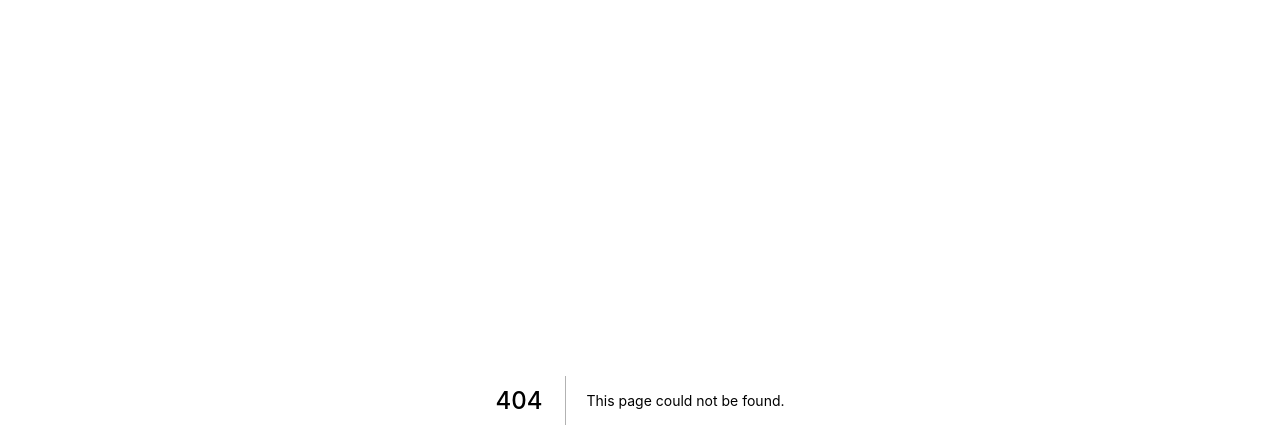
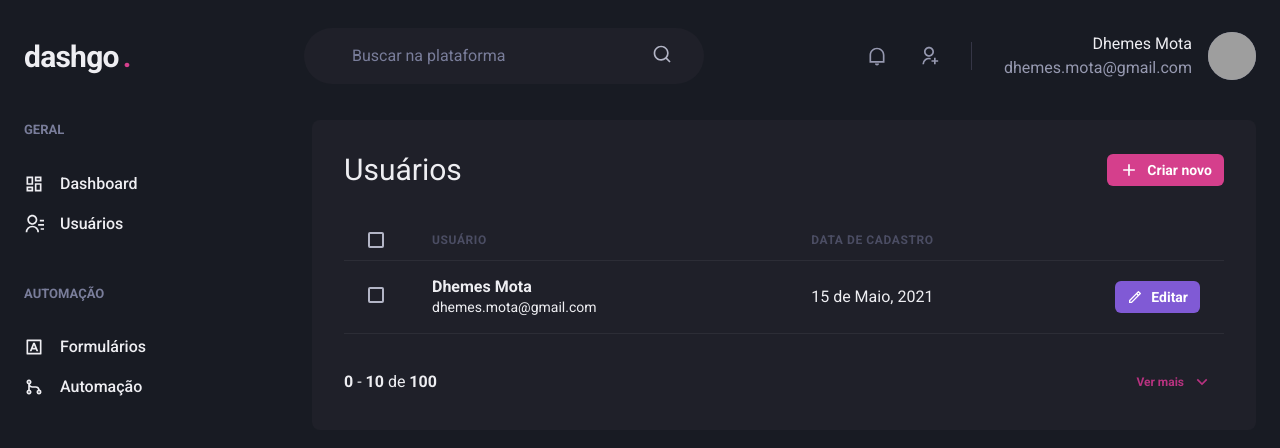
Before and after one commit to dhemesmota/dashgo, a Next.js app: page /users in a window 1280 px wide. Before the commit this address had no page. Shown: the top 448 px of the page. Built offline with nearby package versions, Linux system fonts and the light colour scheme; grey boxes are pictures that could not be loaded.

Commit message:
add button infinite scroll

```diff
--- /dev/null
+++ b/src/components/ButtonInfiniteScroll.tsx
@@ -0,0 +1,34 @@
+import { Button, Stack, Icon, Box } from "@chakra-ui/react";
+import { RiArrowDownSLine } from "react-icons/ri";
+
+export function ButtonInfiniteScroll() {
+  return (
+    <Stack
+      direction="row"
+      mt="8"
+      justify="space-between"
+      align="center"
+    >
+      <Box>
+        <strong>0</strong> - <strong>10</strong> de <strong>100</strong>
+      </Box>
+      <Button
+        size="sm"
+        variant="ghost"
+        fontSize="xs"
+        colorScheme="pink"
+        _disabled={{
+          color: 'gray.500',
+          cursor: 'default'
+        }}
+        _hover={{
+          bg: 'pink.500',
+          color: 'white'
+        }}
+        rightIcon={<Icon as={RiArrowDownSLine} fontSize="20" />}
+      >
+        Ver mais
+      </Button>
+    </Stack>
+  )
+}
--- /dev/null
+++ b/src/pages/users/index.tsx
@@ -0,0 +1,90 @@
+import {
+  Box,
+  Button,
+  Flex,
+  Heading,
+  Icon,
+  Table,
+  Thead,
+  Tr,
+  Th,
+  Checkbox,
+  Tbody,
+  Td,
+  Text,
+} from "@chakra-ui/react";
+import { RiAddLine, RiPencilLine } from "react-icons/ri";
+import { ButtonInfiniteScroll } from "../../components/ButtonInfiniteScroll";
+
+import { Header } from "../../components/Header";
+import { Sidebar } from "../../components/Sidebar";
+
+export default function UserList() {
+  return (
+    <Box>
+      <Header />
+
+      <Flex w="100%" my="6" maxWidth={1480} mx="auto" px="6">
+        <Sidebar />
+
+        <Box flex={1} borderRadius={8} bg="gray.800" p="8">
+          <Flex mb="8" justify="space-between" align="center">
+            <Heading size="lg" fontWeight="normal">Usuários</Heading>
+
+            <Button
+              as="a"
+              size="sm"
+              fontSize="sm"
+              colorScheme="pink"
+              leftIcon={<Icon as={RiAddLine} fontSize="20" />}
+            >
+              Criar novo
+            </Button>
+          </Flex>
+
+          <Table colorScheme="whiteAlpha">
+            <Thead>
+              <Tr>
+                <Th px="6" color="gray.300" width="8">
+                  <Checkbox colorScheme="pink" />
+                </Th>
+                <Th>Usuário</Th>
+                <Th>Data de cadastro</Th>
+                <Th width="8"></Th>
+              </Tr>
+            </Thead>
+            <Tbody>
+              <Tr>
+                <Td px="6">
+                  <Checkbox colorScheme="pink" />
+                </Td>
+                <Td>
+                  <Box>
+                    <Text fontWeight="bold">Dhemes Mota</Text>
+                    <Text fontSize="sm">dhemes.mota@gmail.com</Text>
+                  </Box>
+                </Td>
+                <Td>
+                  15 de Maio, 2021
+                </Td>
+                <Td>
+                <Button
+                  as="a"
+                  size="sm"
+                  fontSize="sm"
+                  colorScheme="purple"
+                  leftIcon={<Icon as={RiPencilLine} fontSize="16" />}
+                >
+                  Editar
+                </Button>
+                </Td>
+              </Tr>
+            </Tbody>
+          </Table>
+
+          <ButtonInfiniteScroll />
+        </Box>
+      </Flex>
+    </Box>
+  )
+}
```
